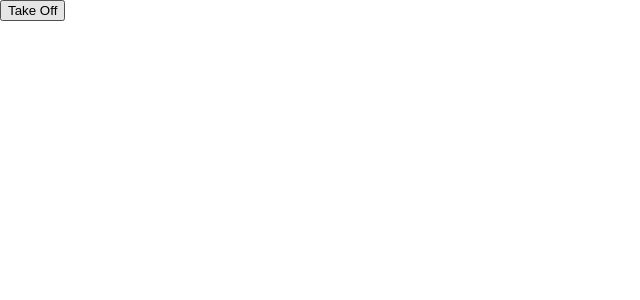
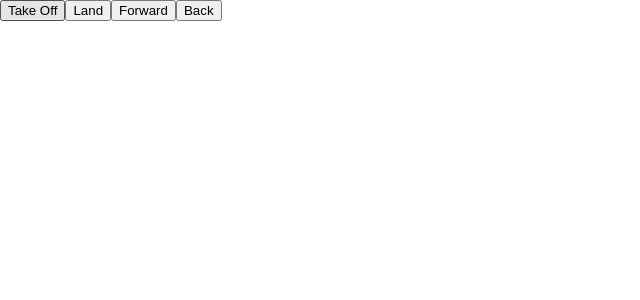
Before and after one commit to ocalvet/tello-client-app, a React (Create React App) app: page / in a window 1280 px wide. Shown: the top 300 px of the page, without its empty margins (0-640 px from the left). Built offline with nearby package versions, Linux system fonts and the light colour scheme.

Commit message:
add multiple commands

```diff
--- a/src/App.js
+++ b/src/App.js
@@ -2,19 +2,22 @@ import React, { Component } from 'react';
 import './App.css';
 
 class App extends Component {
-  async takeOff() {
+  async perform(action) {
     try {
-      const response = await fetch("http://localhost:9081/tello/takeoff");
+      const response = await fetch(`http://localhost:9081/tello/${action}`);
       const json = await response.json();
       console.log('JSON', json);
     } catch(e) {
-      console.log('E', e);
+      console.log(`error performing ${action}`, e);
     }
   }
   render() {
     return (
       <div>
-        <button onClick={() => {this.takeOff()}}>Take Off</button>
+        <button onClick={() => {this.perform('takeoff')}}>Take Off</button>
+        <button onClick={() => {this.perform('land')}}>Land</button>
+        <button onClick={() => {this.perform('forward')}}>Forward</button>
+        <button onClick={() => {this.perform('back')}}>Back</button>
       </div>
     );
   }
```
